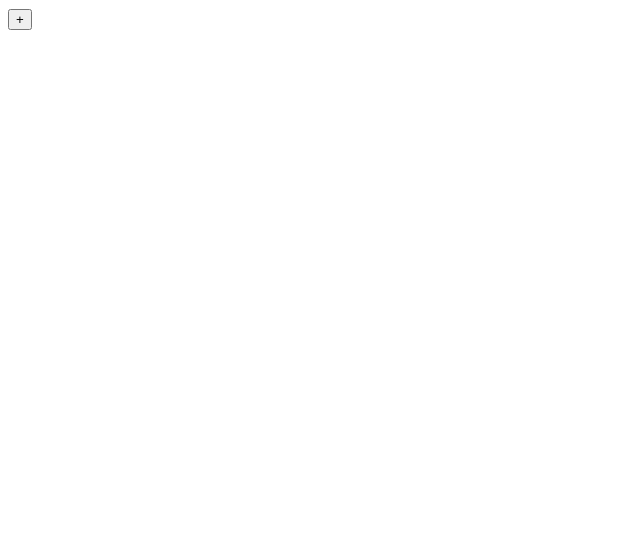
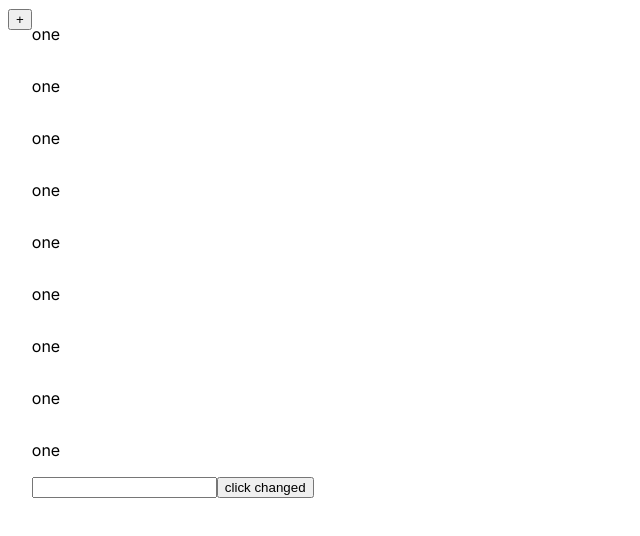
Before and after one commit to abhinand-psq/todochatbot, a Next.js app in the folder my-app/: page /chatboat/1 in a window 1280 px wide. Shown: the top 536 px of the page, without its empty margins (0-640 px from the left). Built offline with nearby package versions, Linux system fonts and the light colour scheme.

Commit message:
new branch second commit

```diff
--- a/my-app/package.json
+++ b/my-app/package.json
@@ -13,7 +13,8 @@
     "mongodb": "^6.6.1",
     "next": "14.2.3",
     "react": "^18",
-    "react-dom": "^18"
+    "react-dom": "^18",
+    "uuid": "^9.0.1"
   },
   "devDependencies": {
     "eslint": "^8",
--- a/my-app/src/app/chatboat/[_id]/page.jsx
+++ b/my-app/src/app/chatboat/[_id]/page.jsx
@@ -1,32 +1,30 @@
 'use client'
-import React, { useState } from 'react'
+import React, { useContext, useState } from 'react'
 import { GoogleGenerativeAI } from '@google/generative-ai'
 import { useEffect } from 'react'
 import style from './page.module.css'
 import Header from '@/components/navbar/header'
+import History from '@/components/historychat/history'
+import Searchbox from '../../../components/searchbox/page'
+import { Chatvalue } from '@/app/context/Chatcontext'
+
 
 const genAi = new GoogleGenerativeAI('AIzaSyBTwaam47K4Re9GxdEuRyLvDaQfsOEprsQ')
-function Page() {
+function Chatbotid() {
+  const {chatval,setchatval} = useContext(Chatvalue)
+  console.log(chatval);
     const model = genAi.getGenerativeModel({model:"gemini-pro"})
 const [first, setfirst] = useState([])
 const [add,addall]=useState([])
 const [val,setval]=useState("")
 const [num,setsum]=useState(0)
 const [samples,setsamples]=useState('')
-useEffect(() => {
 
-},[])
 
 function sample(){
     if(num==0){
         setsamples(val)
     }
-
-//         const prompt = "Write a story about a magic backpack."
-//   const result = await model.generateContent(prompt);
-//   const response = await result.response;
-//   const text = response.text();
-//   console.log(text);
 fetch(`https://generativelanguage.googleapis.com/v1beta/models/gemini-pro:generateContent?key=AIzaSyBTwaam47K4Re9GxdEuRyLvDaQfsOEprsQ`,{
     method:'POST',
     body: JSON.stringify({contents: [{parts: [ {text:val+" "+samples,},],},],}),
@@ -53,23 +51,16 @@ add.push(a.candidates[0].content.parts[0].text)
     }
 
   return (
-    <div className={style.main}>
-<Header></Header>
-<div className={style.two}>
-{
-    add&&add.map((res,ind)=>{
-        return(
-            <p key={ind}>{res}</p>
-        )
-    })
- }
-</div>
-
-
-
-
+<div className={style.main}>
+       <div className={style.one}>
+         <Header></Header>
+        </div>
+       <div className={style.two}>
+         <History></History>
+         <Searchbox></Searchbox>
+        </div>
     </div>
   )
 }
 
-export default Page
+export default Chatbotid
--- a/my-app/src/app/chatboat/[_id]/page.module.css
+++ b/my-app/src/app/chatboat/[_id]/page.module.css
@@ -1,39 +1,14 @@
 .main{
     display: flex;
-    justify-content: space-between;
-    position: relative;
-    height: 100vh;
+
 }
 
+.one{
+    display: flex;
+
+}
 .two{
-    width: 30%;
+    display: flex;
+    flex-direction: column;
+
 }
-
-.one {
-    width: 70%;
-}
-
-
-
-.com{
-    display: flex;
-   position: fixed;
-    bottom: 45px;
-    width: 70%;
-}
-
-
-
-.one input{
-    width: 700px;
-    height: 70px;
-    border-radius: 10px;
-    position: fixed;
-    bottom: 45px;
-}
-
-.one button{
-    position: fixed;
-    bottom: 80px;
-    right: 300px;
-}
--- /dev/null
+++ b/my-app/src/app/context/Chatcontext.js
@@ -0,0 +1,14 @@
+'use client'
+import { createContext,useState } from "react";
+
+export const Chatvalue = createContext(null)
+
+export const Chatfun = ({children})=>{
+const [chatval, setchatval] = useState('');
+return(
+
+<Chatvalue.Provider value={{chatval,setchatval}}>
+ {children}
+</Chatvalue.Provider>
+)
+}
--- a/my-app/src/app/layout.js
+++ b/my-app/src/app/layout.js
@@ -1,5 +1,6 @@
 import { Inter } from "next/font/google";
 import "./globals.css";
+import  { Chatfun } from "./context/Chatcontext";
 
 const inter = Inter({ subsets: ["latin"] });
 
@@ -11,7 +12,11 @@ export const metadata = {
 export default function RootLayout({ children }) {
   return (
     <html lang="en">
-      <body className={inter.className}>{children}</body>
+      <body className={inter.className}>
+        <Chatfun>
+        {children}
+        </Chatfun>
+      </body>
     </html>
   );
 }
--- /dev/null
+++ b/my-app/src/components/searchbox/page.jsx
@@ -0,0 +1,31 @@
+import React, { useContext } from 'react'
+import { useParams, useRouter } from 'next/navigation'
+import { v4 as uuidv4 } from 'uuid'
+import { Chatvalue } from '@/app/context/Chatcontext'
+import { useState } from 'react'
+function Searchbox() {
+const {chatval,setchatval} = useContext(Chatvalue)
+    let newcode =uuidv4()
+    let router = useRouter()
+    const {_id} =useParams()
+
+    const [val, setval] = useState('')
+
+    const handleSearch = () => {
+        setchatval(val)
+        router.push(`/chatboat/${newcode}`)
+      }
+  return (
+    <div>
+        <input type="text"  onChange={(e)=>{setval(e.target.value)}} />
+         {
+            _id ?<button>click changed</button>
+            :
+            <button onClick={()=>{handleSearch()}}>click</button>
+         }
+
+    </div>
+  )
+}
+
+export default Searchbox
```
Also changed, not shown: my-app/src/app/chatboat/page.jsx (+4 -4 lines), 1 other file (tests, documents, lock files or other folders).
